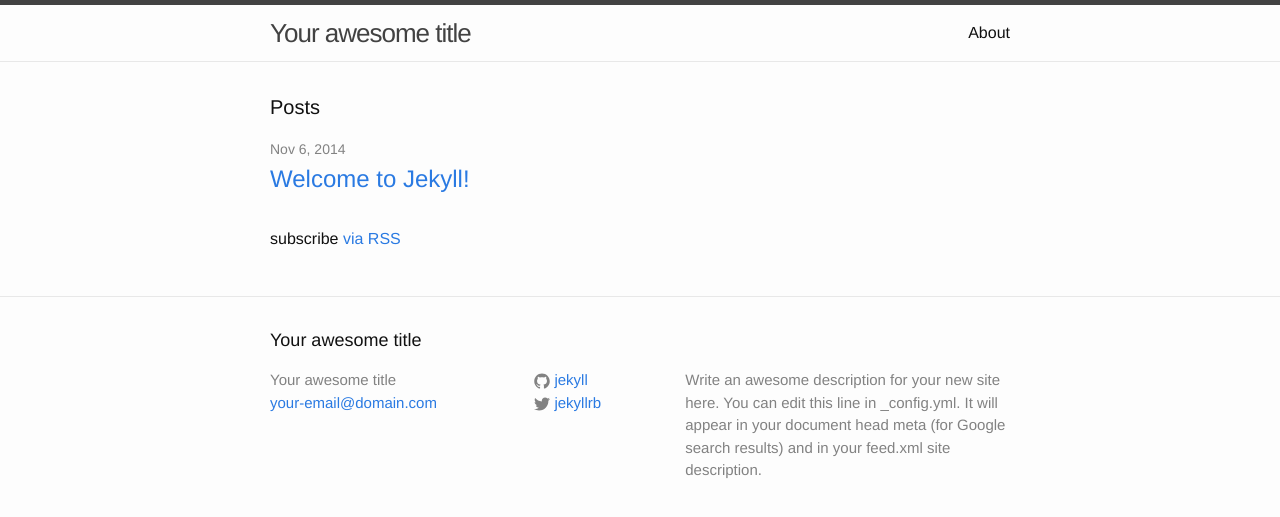
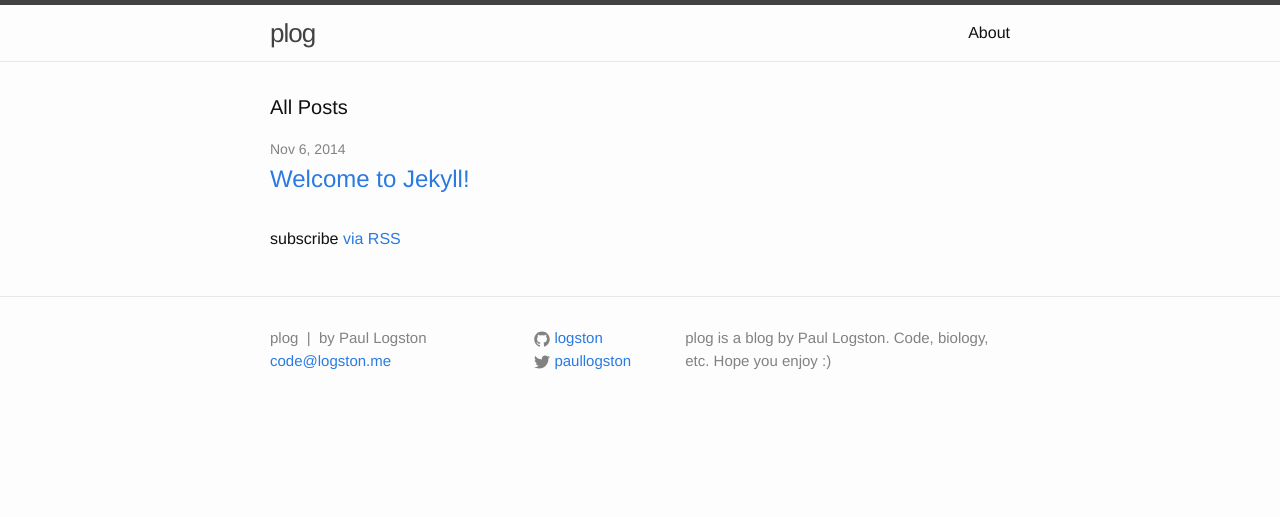
Before and after one commit to logston/plog, a Jekyll site: the page built from index.html, in a window 1280 px wide. Shown: the top 517 px of the page. Built offline with Jekyll 4.4.1, drawn with Linux system fonts in a browser that asks for light colours.

Commit message:
Play around with Jekyll

```diff
--- a/_config.yml
+++ b/_config.yml
@@ -1,14 +1,11 @@
 # Site settings
-title: Your awesome title
-email: your-email@domain.com
-description: > # this means to ignore newlines until "baseurl:"
-  Write an awesome description for your new site here. You can edit this
-  line in _config.yml. It will appear in your document head meta (for
-  Google search results) and in your feed.xml site description.
-baseurl: "" # the subpath of your site, e.g. /blog/
-url: "http://yourdomain.com" # the base hostname & protocol for your site
-twitter_username: jekyllrb
-github_username:  jekyll
+title: plog
+email: code@logston.me
+description: > # this means to ignore newlines until the next unindent
+  plog is a blog by Paul Logston. Code, biology,
+  etc. Hope you enjoy :)
 
-# Build settings
-markdown: kramdown
+url: "http://plog.logston.me" # the base hostname & protocol for your site
+twitter_username: paullogston
+github_username:  logston
+permalink:        /:title/
--- a/_includes/footer.html
+++ b/_includes/footer.html
@@ -2,12 +2,10 @@
 
   <div class="wrapper">
 
-    <h2 class="footer-heading">{{ site.title }}</h2>
-
     <div class="footer-col-wrapper">
       <div class="footer-col  footer-col-1">
         <ul class="contact-list">
-          <li>{{ site.title }}</li>
+          <li>plog &nbsp;|&nbsp; by Paul Logston</li>
           <li><a href="mailto:{{ site.email }}">{{ site.email }}</a></li>
         </ul>
       </div>
--- a/index.html
+++ b/index.html
@@ -4,7 +4,7 @@ layout: default
 
 <div class="home">
 
-  <h1 class="page-heading">Posts</h1>
+  <h1 class="page-heading">All Posts</h1>
 
   <ul class="post-list">
     {% for post in site.posts %}
```
Also changed, not shown: _posts/2014-11-06-welcome-to-jekyll.markdown (deleted, +0 -25 lines), _posts/2014-11-06-welcome-to-jekyll.rst (added, +33 -0 lines), about.rst (renamed from about.md, +9 -1 lines), .gitmodules (added), 1 other file.
